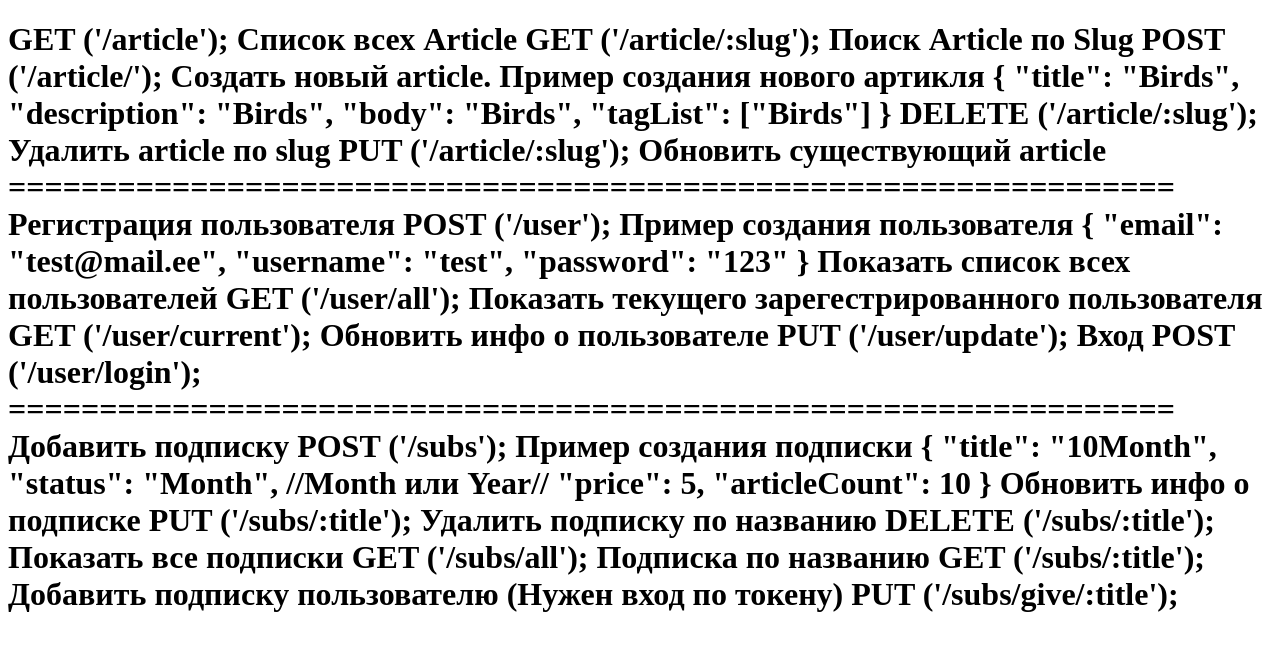
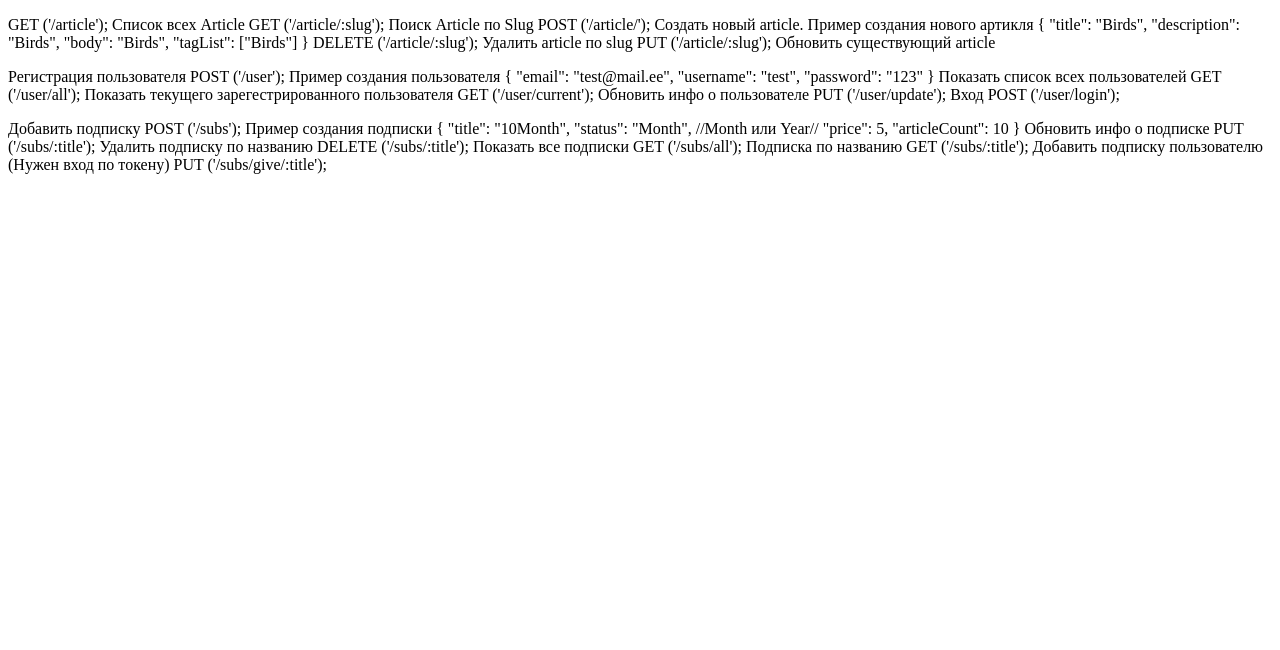
Before and after one commit to ArtemKaalik/ProjectJS, a website: page views/index.html in a window 1280 px wide. Drawn offline with Linux system fonts and the light colour scheme.

Commit message:
updated deploy

```diff
--- a/views/index.html
+++ b/views/index.html
@@ -5,7 +5,7 @@
   <title>Our project</title>
 </head>
 <body>
-<h1>
+<p>
   GET ('/article'); Список всех Article
 
   GET ('/article/:slug'); Поиск Article по Slug
@@ -22,8 +22,8 @@
   DELETE ('/article/:slug'); Удалить article по slug
 
   PUT ('/article/:slug'); Обновить существующий article
-
-================================================================
+</p>
+<p>
   Регистрация пользователя
   POST ('/user');
 
@@ -42,8 +42,8 @@
   PUT ('/user/update');
   Вход
   POST ('/user/login');
-
-================================================================
+</p>
+<p>
 Добавить подписку
 POST ('/subs');
 
@@ -65,7 +65,7 @@ GET ('/subs/all');
 GET ('/subs/:title');
 Добавить подписку пользователю (Нужен вход по токену)
 PUT ('/subs/give/:title');
-
+</p>
 </h1>
 </body>
 </html>
```
